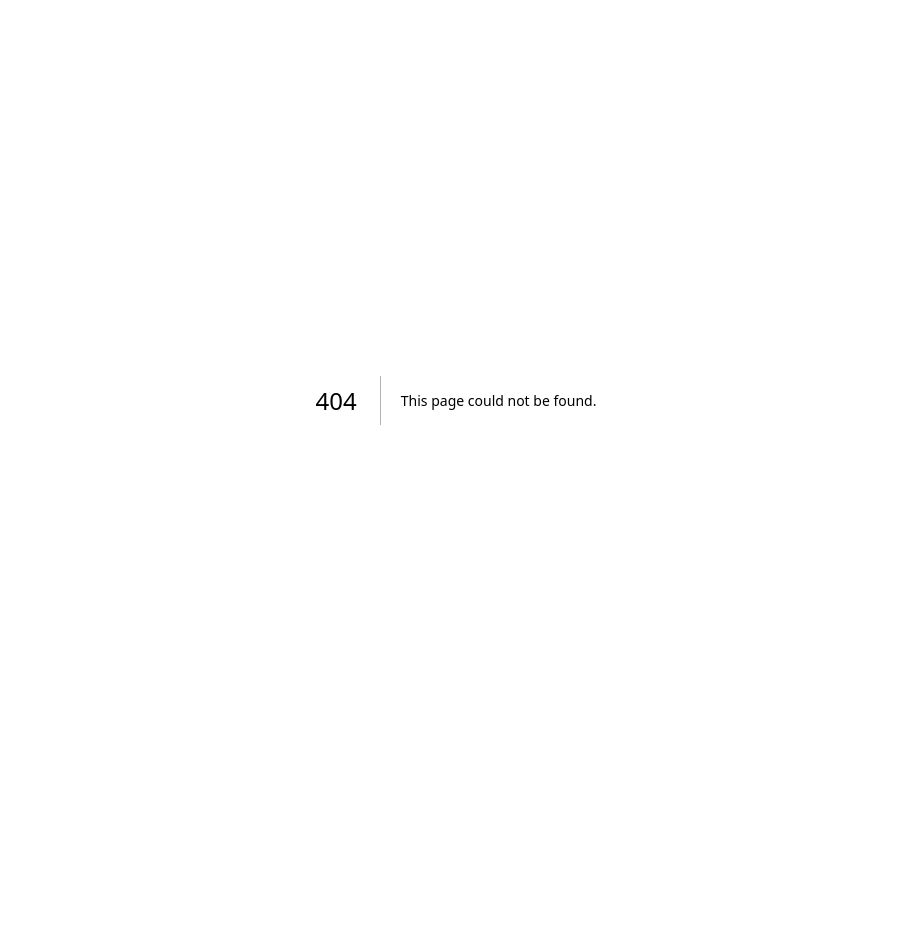
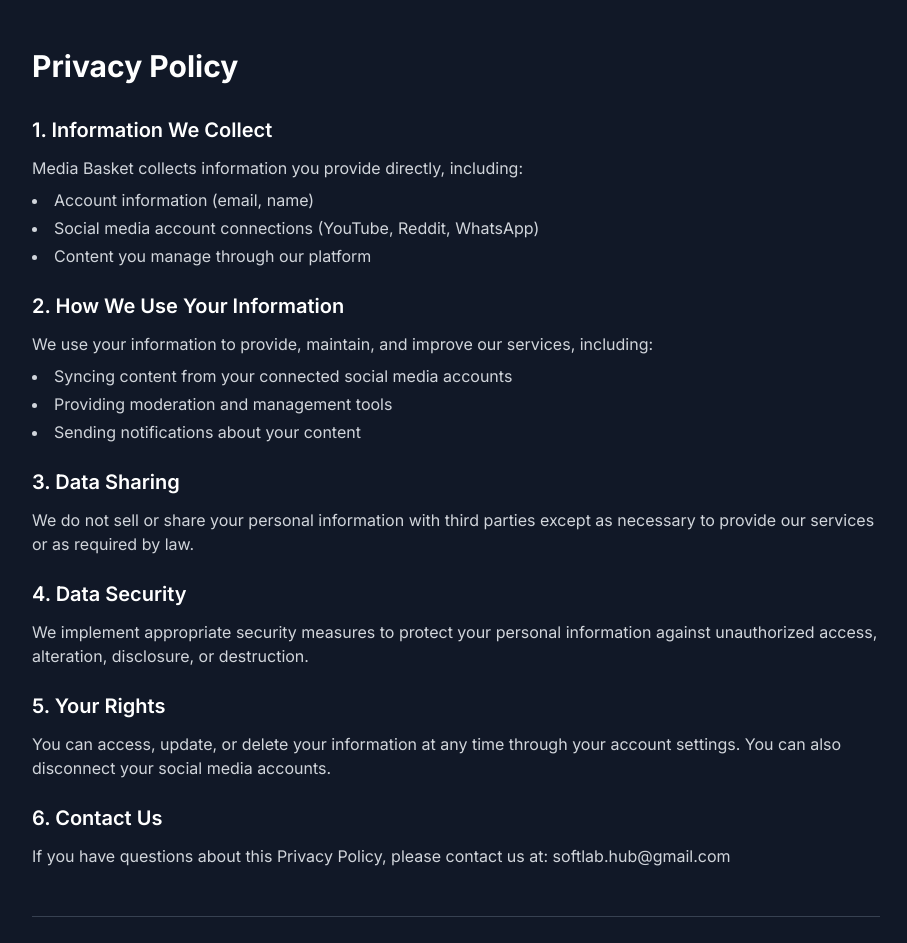
Before and after one commit to SowinySoft/Media-Basket, a Next.js app in the folder frontend/: page /privacy in a window 1280 px wide. Before the commit this address had no page. Shown: the top 943 px of the page, without its empty margins (184-1091 px from the left). Before the commit the page ends 800 px from the top, so only its background shows below. Built offline with nearby package versions, Linux system fonts and the light colour scheme.

Commit message:
feat: Add privacy policy page for Facebook app submission

```diff
--- /dev/null
+++ b/frontend/src/app/privacy/page.tsx
@@ -0,0 +1,67 @@
+export default function PrivacyPolicy() {
+  return (
+    <div className="min-h-screen bg-gray-900 text-white">
+      <div className="max-w-4xl mx-auto px-6 py-12">
+        <h1 className="text-3xl font-bold mb-8">Privacy Policy</h1>
+
+        <div className="space-y-6 text-gray-300">
+          <section>
+            <h2 className="text-xl font-semibold text-white mb-3">1. Information We Collect</h2>
+            <p>
+              Media Basket collects information you provide directly, including:
+            </p>
+            <ul className="list-disc list-inside mt-2 space-y-1">
+              <li>Account information (email, name)</li>
+              <li>Social media account connections (YouTube, Reddit, WhatsApp)</li>
+              <li>Content you manage through our platform</li>
+            </ul>
+          </section>
+
+          <section>
+            <h2 className="text-xl font-semibold text-white mb-3">2. How We Use Your Information</h2>
+            <p>
+              We use your information to provide, maintain, and improve our services, including:
+            </p>
+            <ul className="list-disc list-inside mt-2 space-y-1">
+              <li>Syncing content from your connected social media accounts</li>
+              <li>Providing moderation and management tools</li>
+              <li>Sending notifications about your content</li>
+            </ul>
+          </section>
+
+          <section>
+            <h2 className="text-xl font-semibold text-white mb-3">3. Data Sharing</h2>
+            <p>
+              We do not sell or share your personal information with third parties except as necessary to provide our services or as required by law.
+            </p>
+          </section>
+
+          <section>
+            <h2 className="text-xl font-semibold text-white mb-3">4. Data Security</h2>
+            <p>
+              We implement appropriate security measures to protect your personal information against unauthorized access, alteration, disclosure, or destruction.
+            </p>
+          </section>
+
+          <section>
+            <h2 className="text-xl font-semibold text-white mb-3">5. Your Rights</h2>
+            <p>
+              You can access, update, or delete your information at any time through your account settings. You can also disconnect your social media accounts.
+            </p>
+          </section>
+
+          <section>
+            <h2 className="text-xl font-semibold text-white mb-3">6. Contact Us</h2>
+            <p>
+              If you have questions about this Privacy Policy, please contact us at: softlab.hub@gmail.com
+            </p>
+          </section>
+        </div>
+
+        <div className="mt-12 pt-6 border-t border-gray-700 text-sm text-gray-500">
+          <p>Last updated: July 30, 2026</p>
+        </div>
+      </div>
+    </div>
+  );
+}
```
Also changed, not shown: 1 other file (tests, documents, lock files or other folders).
